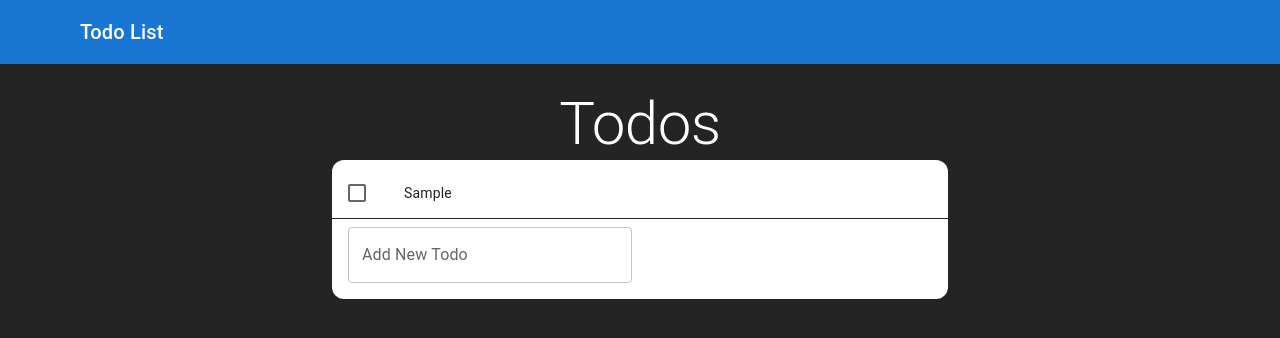
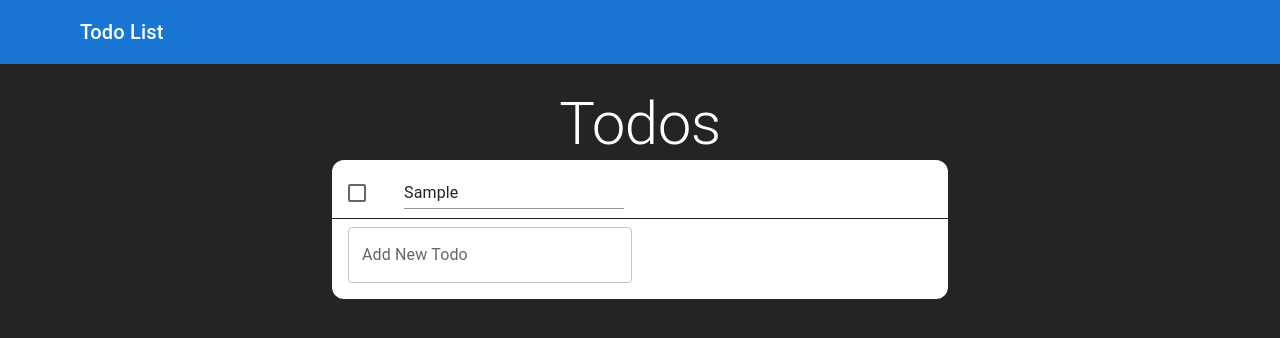
Before and after one commit to GSablayrolles/react-projects, a React (Vite) app in the folder todo-list/: page / in a window 1280 px wide. Both pictures are taken after typing "Sample" into the empty fields and a click on the button 610 px from the left and 205 px from the top of the page. Shown: the top 338 px of the page. Built offline with nearby package versions, Linux system fonts and the light colour scheme; some icons are missing.

Commit message:
feat: can now edit a todo

```diff
--- a/todo-list/src/TodoItem.tsx
+++ b/todo-list/src/TodoItem.tsx
@@ -1,19 +1,25 @@
 import ListItem from "@mui/material/ListItem";
 import ListItemButton from "@mui/material/ListItemButton";
 import ListItemIcon from "@mui/material/ListItemIcon";
-import ListItemText from "@mui/material/ListItemText";
+// import ListItemText from "@mui/material/ListItemText";
+import TextField from "@mui/material/TextField";
+
 import Checkbox from "@mui/material/Checkbox";
 import IconButton from "@mui/material/IconButton";
 import ClearIcon from "@mui/icons-material/Clear";
+import { useState } from "react";
 
 interface Todo {
   todo: { id: string; text: string; completed: boolean };
   remove: (id: string) => void;
   toggle: (id: string) => void;
+  edit: (id: string, text: string) => void;
 }
 
-export default function TodoItem({ todo, remove, toggle }: Todo) {
-  const labelId = `checkbox-list-label-${todo.id}`;
+export default function TodoItem({ todo, remove, toggle, edit }: Todo) {
+  const [editText, setEditText] = useState(todo.text);
+
+  //   const labelId = `checkbox-list-label-${todo.id}`;
 
   const removeTodo = () => {
     remove(todo.id);
@@ -21,6 +27,16 @@ export default function TodoItem({ todo, remove, toggle }: Todo) {
 
   const toggleTodo = () => {
     toggle(todo.id);
+  };
+
+  const handleChange = (e) => {
+    setEditText(e.target.value);
+  };
+
+  const editTodo = (e) => {
+    e.preventDefault();
+
+    edit(todo.id, editText);
   };
 
   const styles = {
@@ -36,21 +52,33 @@ export default function TodoItem({ todo, remove, toggle }: Todo) {
         </IconButton>
       }
       disablePadding
-      sx={styles}
     >
-      <ListItemButton role={undefined} onClick={toggleTodo} dense>
+      <ListItemButton role={undefined} dense>
         <ListItemIcon>
           <Checkbox
             edge="start"
             checked={todo.completed}
             tabIndex={-1}
             disableRipple
+            onClick={toggleTodo}
           />
         </ListItemIcon>
-        <ListItemText
+        {
+          /* <ListItemText
           id={labelId}
           primary={todo.text}
-        />
+        /> */
+        }
+        <form onSubmit={editTodo}>
+          <TextField
+            id="edit-todo"
+            variant="standard"
+            onChange={handleChange}
+            value={editText}
+            sx={styles}
+            disabled={todo.completed}
+          />
+        </form>
       </ListItemButton>
     </ListItem>
   );
--- a/todo-list/src/TodoList.tsx
+++ b/todo-list/src/TodoList.tsx
@@ -1,8 +1,6 @@
 import List from "@mui/material/List";
 import Box from "@mui/material/Box";
 import Typography from "@mui/material/Typography";
-import IconButton from "@mui/material/IconButton";
-import AlarmIcon from "@mui/icons-material/Alarm";
 
 import { useEffect, useState } from "react";
 import TodoItem from "./TodoItem.tsx";
@@ -56,6 +54,18 @@ function TodoList() {
     });
   };
 
+  const editTodo = (id: string, text: string) => {
+    setTodos((prevTodo) => {
+      return prevTodo.map((todo) => {
+        if (todo.id === id) {
+          return { ...todo, text: text };
+        } else {
+          return todo;
+        }
+      });
+    });
+  };
+
   return (
     <Box
       sx={{
@@ -88,6 +98,7 @@ function TodoList() {
             todo={todo}
             remove={removeTodo}
             toggle={toggleTodo}
+            edit={editTodo}
           />
         ))}
         <TodoForm addTodo={addTodo} />
```
